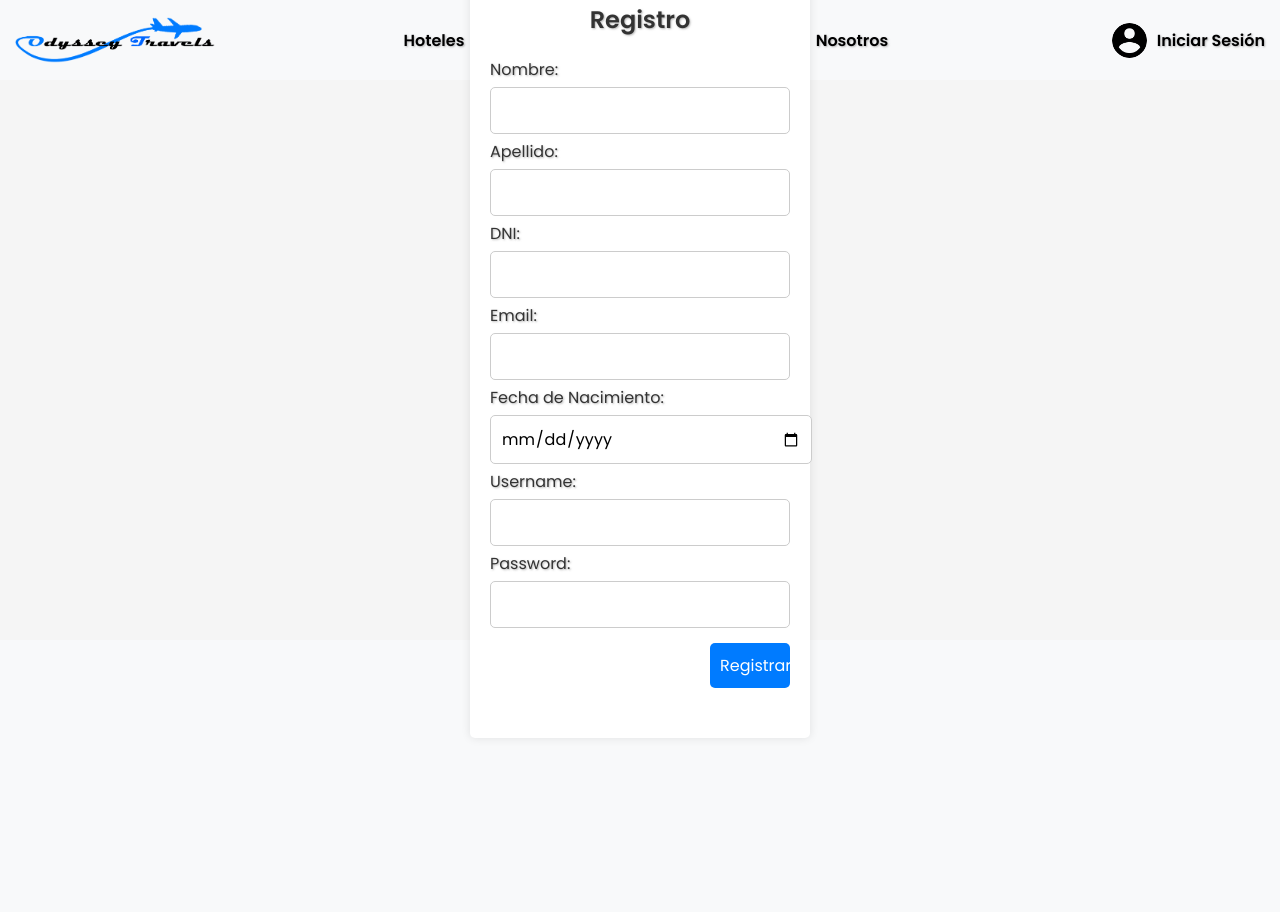
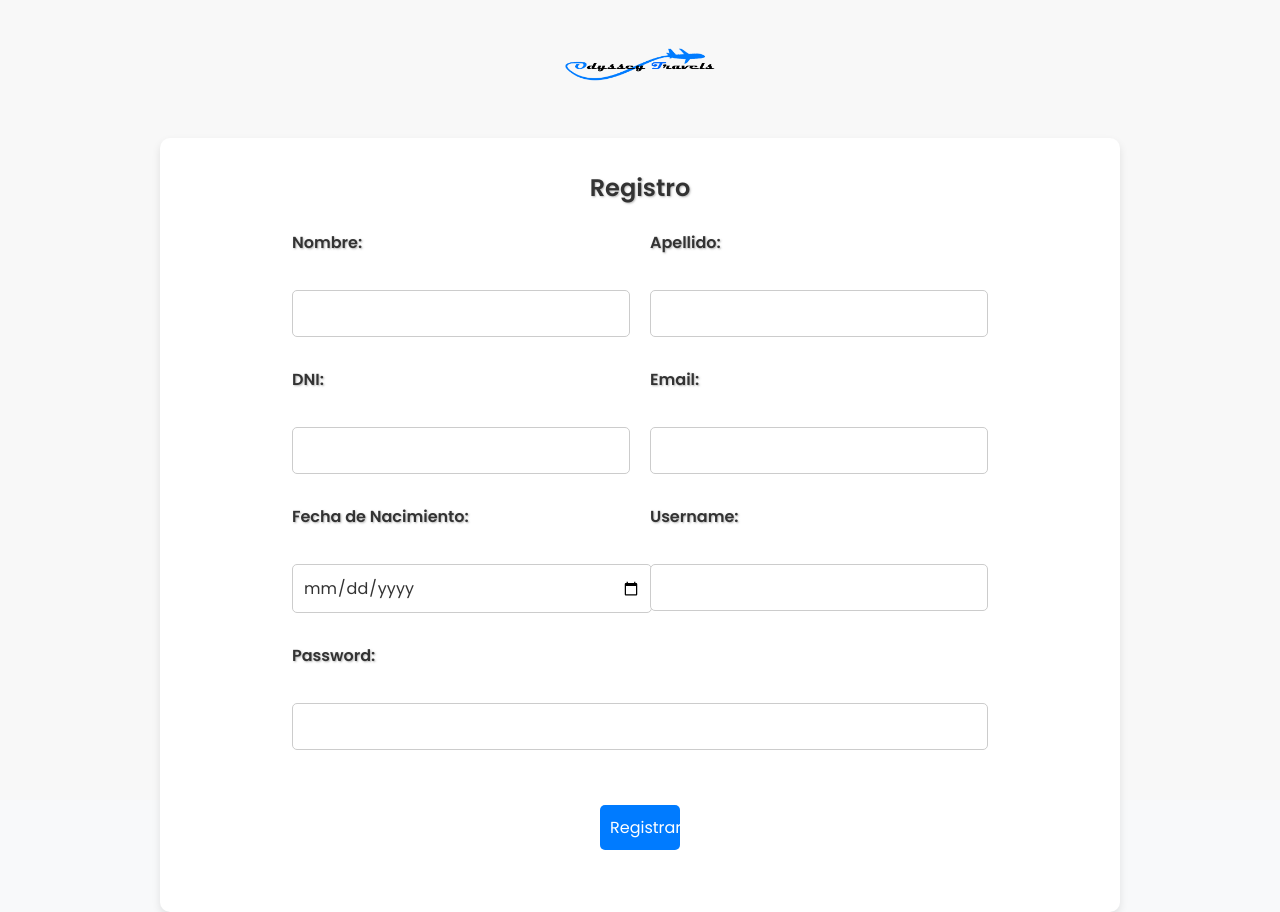
Before and after one commit to JuanFraa431/TrabajoDsw, a React app in the folder Front/: page /register in a window 1280 px wide. Before the commit the page ends 800 px from the top, so only its background shows below. Built offline with nearby package versions, Linux system fonts and the light colour scheme.

Commit message:
agrego estilos

```diff
--- a/Front/src/App.tsx
+++ b/Front/src/App.tsx
@@ -142,7 +142,6 @@
                         path="/register"
                         element={
                             <div>
-                                <Header/>
                                 <motion.div {...pageTransition}>
                                     <Register/>
                                 </motion.div>
--- a/Front/src/components/Register.tsx
+++ b/Front/src/components/Register.tsx
@@ -1,6 +1,9 @@
 import React, { useState } from 'react';
-import { Link, useNavigate } from 'react-router-dom';
+import { useNavigate } from 'react-router-dom';
 import { createEntity } from '../services/crudService';
+import { Link } from 'react-router-dom';
+import logo from "../images/logoFinal2.png";
+import '../styles/Register.css';
 
 const Register: React.FC = () => {
     const [username, setUsername] = useState('');
@@ -24,8 +27,8 @@
                 apellido,
                 dni,
                 email,
-                estado:1,
-                tipo_usuario:'cliente',
+                estado: 1,
+                tipo_usuario: 'cliente',
                 fecha_nacimiento: fechaNacimiento
             });
 
@@ -38,11 +41,18 @@
     }
 
     return (
-        <div className='container-session'>
-            <div className='form-session'>
+        <div className="container-session">
+            <div className="container-image">
+                <Link to="/">
+                    <img src={logo} alt="Logo" />
+                </Link>
+            </div>
+            <div className="form-session">
                 <h2>Registro</h2>
                 <form onSubmit={handleRegister}>
-                    <div>
+                    {/* Fila 1: Nombre y Apellido */}
+                    <div className="form-group-half">
+                        <div className="form-group">
                             <label>Nombre:</label>
                             <input
                                 type="text"
@@ -51,7 +61,7 @@
                                 required
                             />
                         </div>
-                    <div>
+                        <div className="form-group">
                             <label>Apellido:</label>
                             <input
                                 type="text"
@@ -60,7 +70,11 @@
                                 required
                             />
                         </div>
-                    <div>
+                    </div>
+
+                    {/* Fila 2: DNI y Email */}
+                    <div className="form-group-half">
+                        <div className="form-group">
                             <label>DNI:</label>
                             <input
                                 type="text"
@@ -69,7 +83,7 @@
                                 required
                             />
                         </div>
-                    <div>
+                        <div className="form-group">
                             <label>Email:</label>
                             <input
                                 type="email"
@@ -78,7 +92,11 @@
                                 required
                             />
                         </div>
-                    <div>
+                    </div>
+
+                    {/* Fila 3: Fecha de nacimiento y Username */}
+                    <div className="form-group-half">
+                        <div className="form-group">
                             <label>Fecha de Nacimiento:</label>
                             <input
                                 type="date"
@@ -87,7 +105,7 @@
                                 required
                             />
                         </div>
-                    <div>
+                        <div className="form-group">
                             <label>Username:</label>
                             <input
                                 type="text"
@@ -96,7 +114,10 @@
                                 required
                             />
                         </div>
-                    <div>
+                    </div>
+
+                    {/* Fila 4: Password */}
+                    <div className="form-group">
                         <label>Password:</label>
                         <input
                             type="password"
@@ -105,8 +126,12 @@
                             required
                         />
                     </div>
+
+                    {/* Mensaje de error */}
                     {error && <p className="error-message">{error}</p>}
-                    <div className='container-button'>
+
+                    {/* Botón de submit */}
+                    <div className="container-button">
                         <button type="submit">Registrarse</button>
                     </div>
                 </form>
--- /dev/null
+++ b/Front/src/styles/Register.css
@@ -0,0 +1,133 @@
+.container-session {
+    display: flex;
+    flex-direction: column;
+    align-items: center;
+    justify-content: center;
+    height: 100vh;
+    background: #f8f8f8;
+}
+
+/* Contenedor del logo */
+.container-image {
+    margin-bottom: 20px;
+}
+
+.container-image img {
+    width: 150px;
+    cursor: pointer;
+    transition: transform 0.2s ease-in-out;
+}
+
+.container-image img:hover {
+    transform: scale(1.05);
+}
+
+/* Contenedor del formulario */
+.form-session {
+    background: white;
+    padding: 2rem;
+    border-radius: 10px;
+    box-shadow: 0 4px 8px rgba(0, 0, 0, 0.1);
+    width: 70%;
+    max-width: 900px;
+}
+
+/* Organización de las filas con 2 inputs */
+.form-group {
+    display: flex;
+    flex-direction: column;
+    margin-bottom: 20px;
+}
+
+.form-group-half {
+    display: flex;
+    justify-content: space-between;
+    gap: 20px;
+}
+
+.form-group-half .form-group {
+    flex: 1;
+}
+
+/* Ajustes generales de inputs */
+label {
+    font-weight: bold;
+    font-size: 1rem;
+    margin-bottom: 6px;
+    color: #333;
+}
+
+input {
+    padding: 10px;
+    border: 1.5px solid #ccc;
+    border-radius: 6px;
+    font-size: 1rem;
+    background: white;
+    color: #333;
+    transition: border-color 0.3s;
+    width: 100%;
+}
+
+input:focus {
+    border-color: #007bff;
+    outline: none;
+    background: #f1f8ff;
+}
+
+/* Mensaje de error */
+.error-message {
+    color: red;
+    font-size: 0.9rem;
+    text-align: center;
+    margin-top: 10px;
+}
+
+/* Contenedor del botón alineado */
+.container-button {
+    display: flex;
+    justify-content: center;
+    margin-top: 20px;
+    width: 100%;
+}
+
+button {
+    background: #007bff;
+    color: white;
+    border: none;
+    padding: 12px 20px;
+    font-size: 1.1rem;
+    border-radius: 6px;
+    cursor: pointer;
+    width: 50%;
+    transition: 0.3s;
+}
+
+button:hover {
+    background: #0056b3;
+    transform: scale(1.05);
+}
+
+/* Responsive */
+@media (max-width: 768px) {
+    .form-session {
+        width: 90%;
+    }
+
+    .form-group-half {
+        flex-direction: column;
+    }
+
+    /* Ajusta los inputs full-width en pantallas pequeñas */
+    .form-group-half .form-group {
+        margin-bottom: 20px;
+    }
+
+    .container-button {
+        width: 100%;
+        margin-top: 15px;
+    }
+
+    button {
+        width: 80%;
+    }
+}
```
Lines whose indentation alone changed are shown as unchanged.
